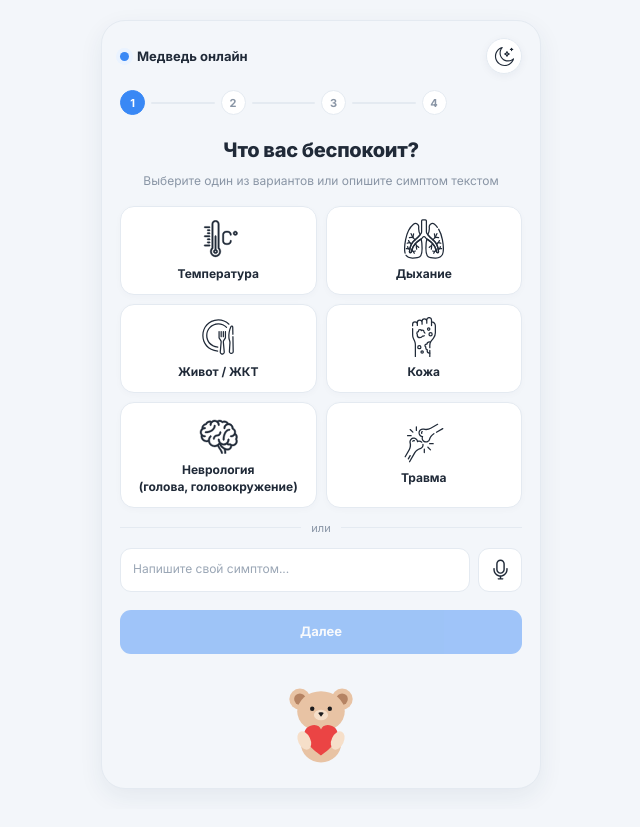
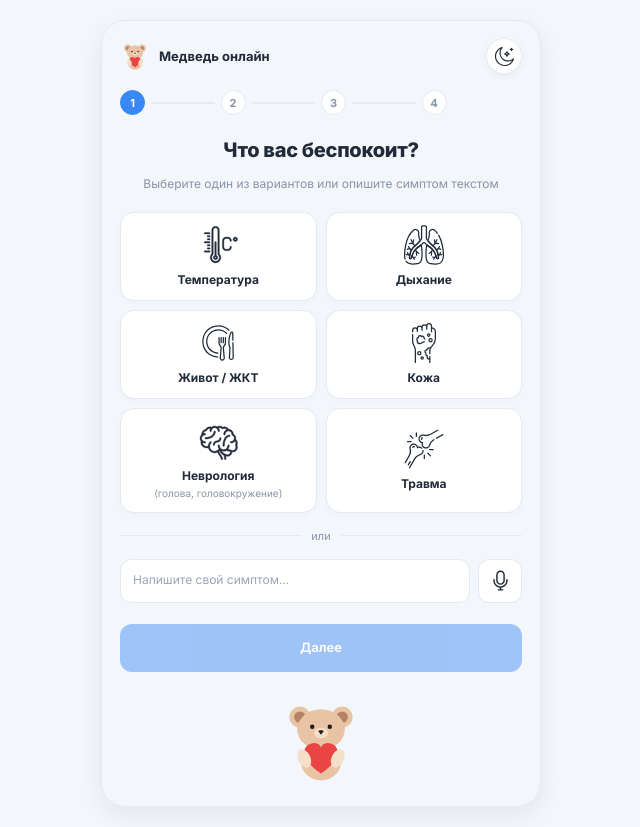
Before and after one commit to CoffeeCat45/medved-bot, a React (Vite) app in the folder frontend/: page / in a window 1280 px wide. Both pictures are taken after a click on the button "Начать". Shown: the whole page, without its empty margins (319-959 px from the left). Built offline with nearby package versions, Linux system fonts and the light colour scheme; no server answers.

Commit message:
правки по интерфейсу

```diff
--- a/frontend/src/App.css
+++ b/frontend/src/App.css
@@ -160,7 +160,9 @@
 .title {
   margin: 0;
   color: var(--text);
+  width: 100%;
   text-align: center;
+  align-self: center;
   font-size: 20px;
   line-height: 1.3;
   font-weight: 750;
@@ -463,11 +465,18 @@
 }
 .btn-back {
   align-self: flex-start;
+  display: inline-flex;
+  flex-direction: row;
+  align-items: center;
+  justify-content: flex-start;
+  gap: 6px;
+  white-space: nowrap;
   padding: 7px 0;
   border: 0;
   background: transparent;
   color: var(--muted);
   font-size: 12px;
+  line-height: 1.4;
   cursor: pointer;
 }
 .btn-back:hover {
@@ -939,3 +948,127 @@
   flex: 0 0 auto;
   object-fit: contain;
 }
+
+
+/* ===== Корректировки по дизайн-ревью ===== */
+
+/* Единые внутренние отступы и более ровный вертикальный ритм */
+.mobile-frame {
+  padding-left: 18px;
+  padding-right: 18px;
+}
+.screen-content {
+  gap: 16px;
+}
+.card-screen {
+  gap: 16px;
+}
+.section-block {
+  padding: 16px;
+  gap: 12px;
+}
+.section-block + .section-block {
+  margin-top: 3px;
+}
+
+/* Логотип в шапке вместо декоративной точки */
+.brand-mini {
+  gap: 9px;
+}
+.brand-mini > svg {
+  width: 30px;
+  height: 30px;
+  flex: 0 0 30px;
+}
+
+/* Пояснение — менее акцентное, основная подпись остаётся заметной */
+.category-label {
+  display: flex;
+  flex-direction: column;
+  align-items: center;
+  gap: 2px;
+}
+.category-label small {
+  color: var(--muted);
+  font-size: 10px;
+  line-height: 1.3;
+  font-weight: 400;
+}
+
+/* Предупреждение: компактная иконка и текст по левому краю */
+.disclaimer-banner {
+  justify-content: flex-start;
+  align-items: flex-start;
+  text-align: left;
+  padding: 12px 14px;
+  gap: 9px;
+}
+.disclaimer-banner > svg {
+  width: 17px;
+  height: 17px;
+  margin-top: 1px;
+}
+
+/* Одинаковая высота основных действий */
+.btn-primary,
+.btn-secondary-text,
+.btn-history-link,
+.btn-emergency-primary,
+.btn-emergency-outline {
+  min-height: 48px;
+  border-radius: 12px;
+}
+.btn-secondary-text {
+  background: var(--surface);
+  color: var(--text);
+  border: 1px solid var(--border);
+}
+.result-actions {
+  display: flex;
+  flex-direction: column;
+  gap: 10px;
+}
+.result-warning {
+  border-color: #f2c66d;
+  background: var(--warning-bg);
+  color: var(--warning-text);
+  box-shadow: 0 3px 10px rgba(180, 125, 30, 0.08);
+}
+.app-shell[data-theme="dark"] .result-warning {
+  border-color: #76582d;
+  background: #352b1e;
+  color: #ffd18a;
+}
+.btn-history-link {
+  min-height: 40px;
+  padding: 8px 0;
+  border: 0;
+  background: transparent;
+  color: var(--blue);
+  box-shadow: none;
+}
+.btn-history-link:hover {
+  background: transparent;
+  text-decoration: underline;
+}
+
+/* Более равномерные отступы в форме записи */
+.modal-card {
+  padding: 26px 20px 20px;
+}
+.modal-form {
+  gap: 12px;
+}
+.modal-form .text-input {
+  min-height: 46px;
+}
+
+@media (max-width: 360px) {
+  .mobile-frame {
+    padding-left: 14px;
+    padding-right: 14px;
+  }
+  .section-block {
+    padding: 13px;
+  }
+}
--- a/frontend/src/App.tsx
+++ b/frontend/src/App.tsx
@@ -240,7 +240,7 @@ localStorage.setItem("medved_history_v2", JSON.stringify(updatedHistory));;
               onClick={handleReset}
               title="На главную"
             >
-              <span className="brand-dot" />
+              <BearMascot size={30} />
               <span>Медведь онлайн</span>
             </div>
           ) : (
--- a/frontend/src/components/AnamnesisStep.tsx
+++ b/frontend/src/components/AnamnesisStep.tsx
@@ -26,7 +26,7 @@ interface AnamnesisStepProps {
 }
 
 const CHRONIC_LIST = ["Сахарный диабет", "Гипертония", "Астма"];
-const FAMILY_LIST = ["ССЗ", "Онкология", "Диабет"];
+const FAMILY_LIST = ["ССЗ", "Онкология"];
 
 export const AnamnesisStep: React.FC<AnamnesisStepProps> = (props) => {
   return (
@@ -74,7 +74,7 @@ export const AnamnesisStep: React.FC<AnamnesisStepProps> = (props) => {
         <input
           type="text"
           className="text-input"
-          placeholder="Принимаемые лекарства (или напишите «нет»)"
+          placeholder="Принимаемые лекарства"
           value={props.medications}
           onChange={(e) => props.onChangeMedications(e.target.value)}
         />
--- a/frontend/src/components/AppointmentModal.tsx
+++ b/frontend/src/components/AppointmentModal.tsx
@@ -36,7 +36,7 @@ export const AppointmentModal: React.FC<AppointmentModalProps> = ({
   return (
     <div className="modal-overlay" onClick={onClose}>
       <div className="modal-card" onClick={(e) => e.stopPropagation()}>
-        <button className="modal-close" onClick={onClose}>
+        <button type="button" className="modal-close" onClick={onClose} aria-label="Закрыть">
           <Icon name="close" size={18} />
         </button>
         <h2 className="modal-title">Запись на прием</h2>
--- a/frontend/src/components/ResultScreens.tsx
+++ b/frontend/src/components/ResultScreens.tsx
@@ -74,16 +74,17 @@ export const FinalScreen: React.FC<FinalProps> = ({
       </select>
     </div>
 
+    <div className="result-actions">
       <button type="button" className="btn-primary" onClick={onOpenModal}>
         Записаться на прием
       </button>
-
       <button type="button" className="btn-secondary-text" onClick={onReset}>
         Начать сначала
       </button>
+    </div>
 
-    <div className="disclaimer-banner mt-12">
-      <Icon name="warning" size={20} />
+    <div className="disclaimer-banner result-warning">
+      <Icon name="warning" size={18} />
       <span>При ухудшении самочувствия вызывайте скорую (103/112)</span>
     </div>
 
--- a/frontend/src/components/TriageSteps.tsx
+++ b/frontend/src/components/TriageSteps.tsx
@@ -4,16 +4,17 @@ import { BodySelector } from "./BodySelector";
 import { Icon } from "./Icons";
 
 const CATEGORIES = [
-  { id: "Температура", label: "Температура", icon: "thermometer" },
-  { id: "Дыхание", label: "Дыхание", icon: "lungs" },
-  { id: "Живот / ЖКТ", label: "Живот / ЖКТ", icon: "stomach" },
-  { id: "Кожа", label: "Кожа", icon: "band" },
+  { id: "Температура", label: "Температура", description: "", icon: "thermometer" },
+  { id: "Дыхание", label: "Дыхание", description: "", icon: "lungs" },
+  { id: "Живот / ЖКТ", label: "Живот / ЖКТ", description: "", icon: "stomach" },
+  { id: "Кожа", label: "Кожа", description: "", icon: "band" },
   {
     id: "Неврология",
-    label: "Неврология\n(голова, головокружение)",
+    label: "Неврология",
+    description: "(голова, головокружение)",
     icon: "brain",
   },
-  { id: "Травма", label: "Травма", icon: "bone" },
+  { id: "Травма", label: "Травма", description: "", icon: "bone" },
 ];
 
 interface Step1Props {
@@ -65,7 +66,7 @@ export const Step1Symptoms: React.FC<Step1Props> = ({
             />
           </span>
 
-          <span className="category-label">{cat.label}</span>
+          <span className="category-label">{cat.label}{cat.description && <small>{cat.description}</small>}</span>
         </button>
       ))}
     </div>
```
Lines whose indentation alone changed are shown as unchanged.
